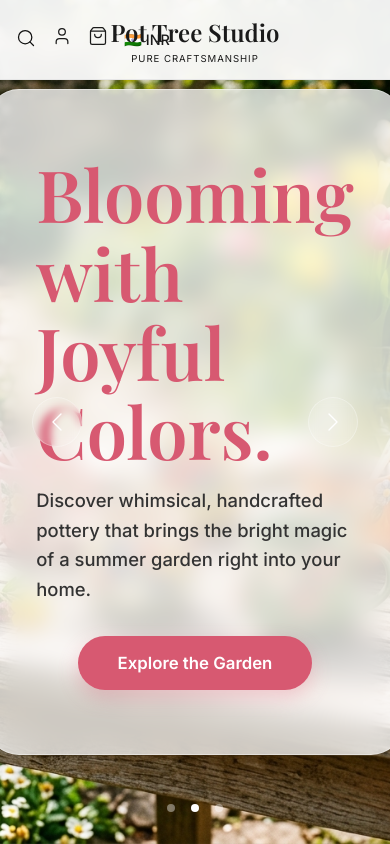
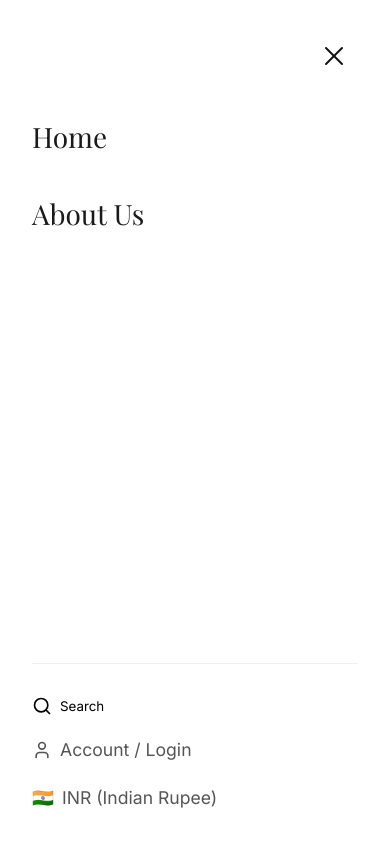
Before and after one commit to shawreel24/Potree-Studio, a React (Vite) app: page / in a window 390 px wide. Both pictures are taken after a click on the button 26 px from the left and 39 px from the top of the page. Shown: the top 844 px of the page. Built offline with nearby package versions, Linux system fonts and the light colour scheme; no server answers; the database is empty; a web font is replaced by a local one.

Commit message:
feat: implement responsive mobile navbar with slide-in menu drawer

```diff
--- a/src/components/Navbar.jsx
+++ b/src/components/Navbar.jsx
@@ -1,15 +1,25 @@
-import React from 'react';
-import { Search, User, ShoppingBag, Menu } from 'lucide-react';
+import React, { useState } from 'react';
+import { Search, User, ShoppingBag, Menu, X } from 'lucide-react';
 import { Link } from 'react-router-dom';
 import { useAuth } from '../context/AuthContext';
 
 const Navbar = () => {
   const { isAdmin } = useAuth();
+  const [isMenuOpen, setIsMenuOpen] = useState(false);
+
+  const closeMenu = () => setIsMenuOpen(false);
+
   return (
+    <>
       <nav className="navbar fixed w-full top-0 left-0 flex items-center">
         <div className="container w-full flex items-center justify-between">
 
-        {/* Left Links */}
+          {/* Mobile Hamburger Menu Button (Left) */}
+          <button className="mobile-only" onClick={() => setIsMenuOpen(true)} aria-label="Menu" style={{ padding: '0.5rem', marginLeft: '-0.5rem' }}>
+            <Menu size={24} strokeWidth={1.5} />
+          </button>
+
+          {/* Desktop Left Links */}
           <div className="nav-links flex items-center gap-lg">
             <Link to="/" style={{ fontSize: '0.9rem', fontWeight: '500', letterSpacing: '0.02em' }}>Home</Link>
             <Link to="/about-us" style={{ fontSize: '0.9rem', fontWeight: '500', letterSpacing: '0.02em' }}>About Us</Link>
@@ -20,33 +30,79 @@ const Navbar = () => {
 
           {/* Center Logo */}
           <div className="absolute left-1/2 -translate-x-1/2" style={{ transform: 'translateX(-50%)', left: '50%' }}>
-          <Link to="/" className="flex flex-col items-center">
+            <Link to="/" className="flex flex-col items-center" onClick={closeMenu}>
               <span style={{ fontFamily: 'var(--font-serif)', fontSize: '1.5rem', fontWeight: '600' }}>Pot Tree Studio</span>
-            <span style={{ fontSize: '0.6rem', letterSpacing: '0.1em', textTransform: 'uppercase' }}>Pure Craftsmanship</span>
+              <span style={{ fontSize: '0.6rem', letterSpacing: '0.1em', textTransform: 'uppercase', display: 'block', textAlign: 'center' }}>Pure Craftsmanship</span>
             </Link>
           </div>
 
           {/* Right Icons */}
           <div className="icons flex items-center gap-md">
-          <button aria-label="Search">
+            <button aria-label="Search" className="desktop-only">
               <Search size={20} strokeWidth={1.5} />
             </button>
-          <Link to="/login" aria-label="User Login">
+            <Link to="/login" aria-label="User Login" className="desktop-only">
               <User size={20} strokeWidth={1.5} />
             </Link>
             <Link to="/cart" aria-label="Shopping Cart">
               <ShoppingBag size={20} strokeWidth={1.5} />
             </Link>
-          <div className="flex items-center gap-sm ml-2" style={{ fontSize: '0.9rem', fontWeight: '500' }}>
+            <div className="desktop-only items-center gap-sm ml-2" style={{ fontSize: '0.9rem', fontWeight: '500' }}>
               <span>🇮🇳 INR</span>
             </div>
-          <button className="md-hidden" style={{ display: 'none' }} aria-label="Menu">
-            <Menu size={24} strokeWidth={1.5} />
-          </button>
           </div>
 
         </div>
       </nav>
+
+      {/* Mobile Menu Drawer */}
+      {isMenuOpen && (
+        <div style={{
+          position: 'fixed',
+          inset: 0,
+          backgroundColor: '#fff',
+          zIndex: 100,
+          display: 'flex',
+          flexDirection: 'column',
+          padding: '2rem',
+          animation: 'slideIn 0.3s cubic-bezier(0.16, 1, 0.3, 1) forwards'
+        }}>
+          <button
+            onClick={closeMenu}
+            style={{ alignSelf: 'flex-end', marginBottom: '2rem', padding: '0.5rem' }}
+            aria-label="Close Menu"
+          >
+            <X size={32} strokeWidth={1.5} color="#111" />
+          </button>
+
+          <div style={{ display: 'flex', flexDirection: 'column', gap: '2rem', fontSize: '1.75rem', fontWeight: '400', fontFamily: 'var(--font-serif)' }}>
+            <Link to="/" onClick={closeMenu}>Home</Link>
+            <Link to="/about-us" onClick={closeMenu}>About Us</Link>
+            {isAdmin && (
+              <Link to="/admin/orders" onClick={closeMenu} style={{ color: '#c2410c' }}>Orders (Admin)</Link>
+            )}
+          </div>
+
+          <div style={{ marginTop: 'auto', borderTop: '1px solid #eee', paddingTop: '2rem', display: 'flex', flexDirection: 'column', gap: '1.25rem', fontSize: '1.1rem', color: '#555' }}>
+            <button className="flex items-center gap-sm" style={{ justifyContent: 'flex-start' }} onClick={closeMenu}>
+              <Search size={20} /> Search
+            </button>
+            <Link to="/login" className="flex items-center gap-sm" onClick={closeMenu}>
+              <User size={20} /> Account / Login
+            </Link>
+            <div className="flex items-center gap-sm">
+              <span>🇮🇳</span> INR (Indian Rupee)
+            </div>
+          </div>
+        </div>
+      )}
+      <style>{`
+        @keyframes slideIn {
+          from { transform: translateX(-100%); }
+          to { transform: translateX(0); }
+        }
+      `}</style>
+    </>
   );
 };
 
--- a/src/index.css
+++ b/src/index.css
@@ -203,9 +203,22 @@ button {
 }
 
 /* Mobile Responsiveness */
+.mobile-only {
+  display: none;
+}
+.desktop-only {
+  display: flex;
+}
+
 @media (max-width: 768px) {
   .navbar .nav-links {
-    display: none; /* Mobile menu logic to be handled in React */
+    display: none;
+  }
+  .mobile-only {
+    display: flex;
+  }
+  .desktop-only {
+    display: none !important;
   }
   .container {
     padding: 0 var(--spacing-md);
```
Lines whose indentation alone changed are shown as unchanged.
